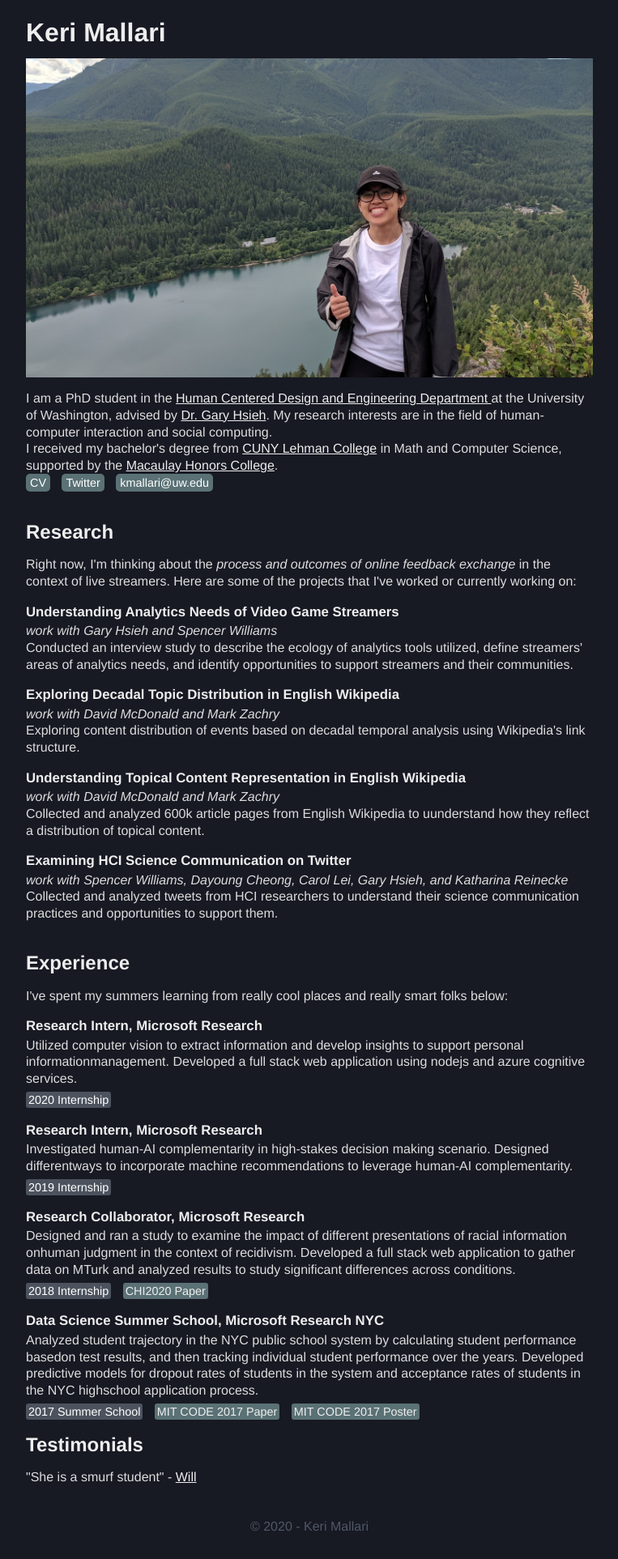
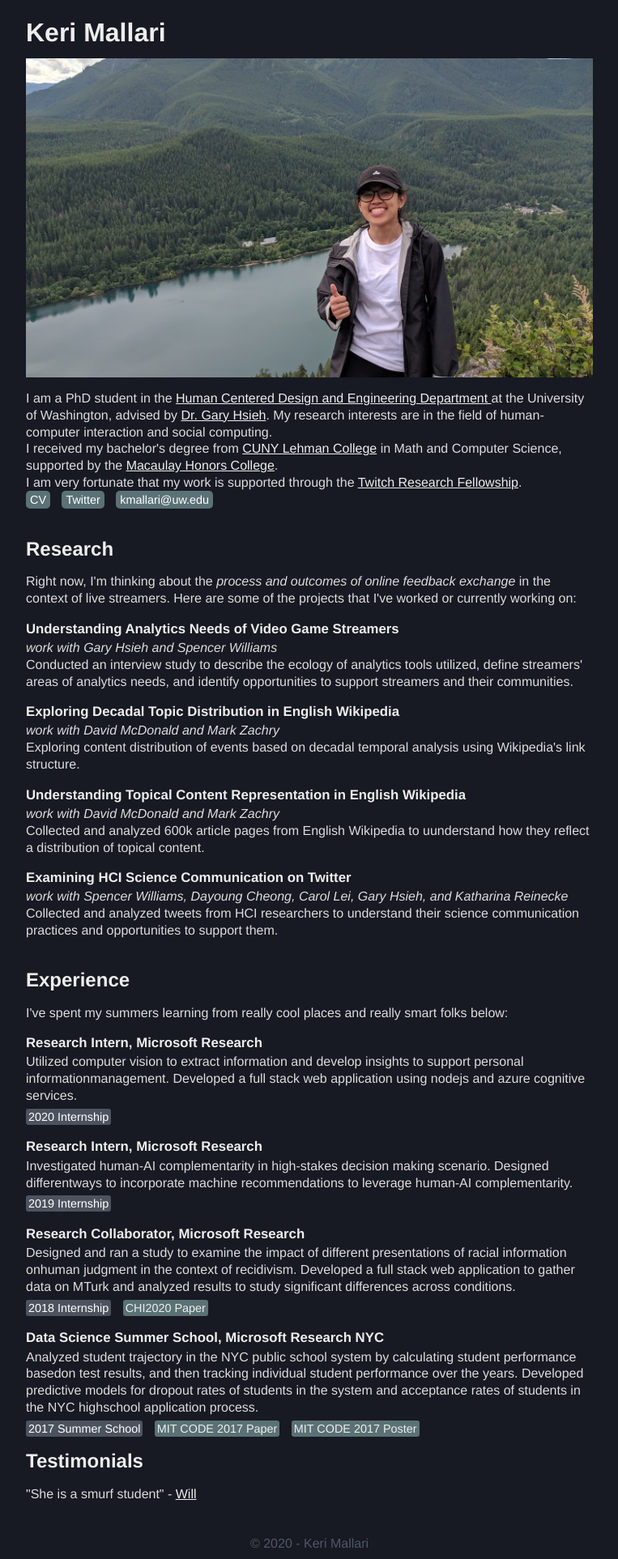
Before and after one commit to kerixyz/temp, a Jekyll site: the page built from index.html, in a window 1280 px wide. Shown: the whole page at 81% size, without its empty margins (258-1021 px from the left). Built offline with Jekyll 4.4.1, drawn with Linux system fonts in a browser that asks for light colours; before the commit the page ends 1904 px from its top, so only the background shows below that.

Commit message:
Update default.html

```diff
--- a/_layouts/default.html
+++ b/_layouts/default.html
@@ -11,7 +11,10 @@
             <p><img src="https://keri.xyz/assets/keri_avatar.jpg" margin="30px auto" width="700"></p>
             <div id="mini_bio">
                 I am a PhD student in the <a href='https://www.hcde.washington.edu/'>Human Centered Design and Engineering Department </a> at the University of Washington, advised by <a href='https://faculty.washington.edu/garyhs/'>Dr. Gary Hsieh</a>. My research interests are in the field of human-computer interaction and social computing. </br>
-                I received my bachelor's degree from <a href = 'https://www.lehman.cuny.edu/'>CUNY Lehman College</a> in Math and Computer Science, supported by the <a href = 'https://macaulay.cuny.edu/'>Macaulay Honors College</a>.
+                I received my bachelor's degree from <a href = 'https://www.lehman.cuny.edu/'>CUNY Lehman College</a> in Math and Computer Science, supported by the <a href = 'https://macaulay.cuny.edu/'>Macaulay Honors College</a>. </br>
+
+                I am very fortunate that my work is supported through the <a href = 'https://blog.twitch.tv/en/2021/01/07/introducing-our-2021-twitch-research-fellows/'>Twitch Research Fellowship</a>.
+
             </div>
         </div>
         <div id="links" class="block">
```
